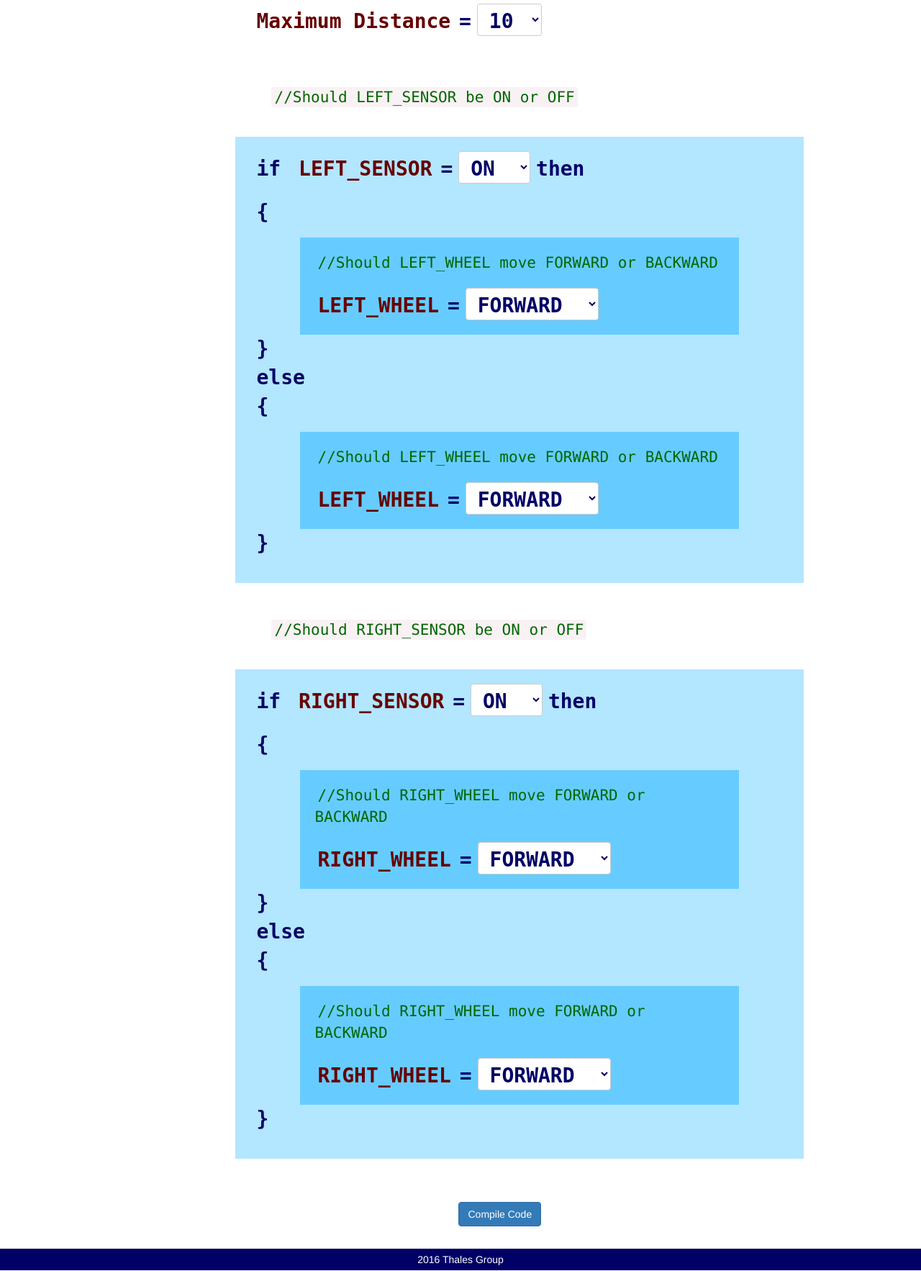
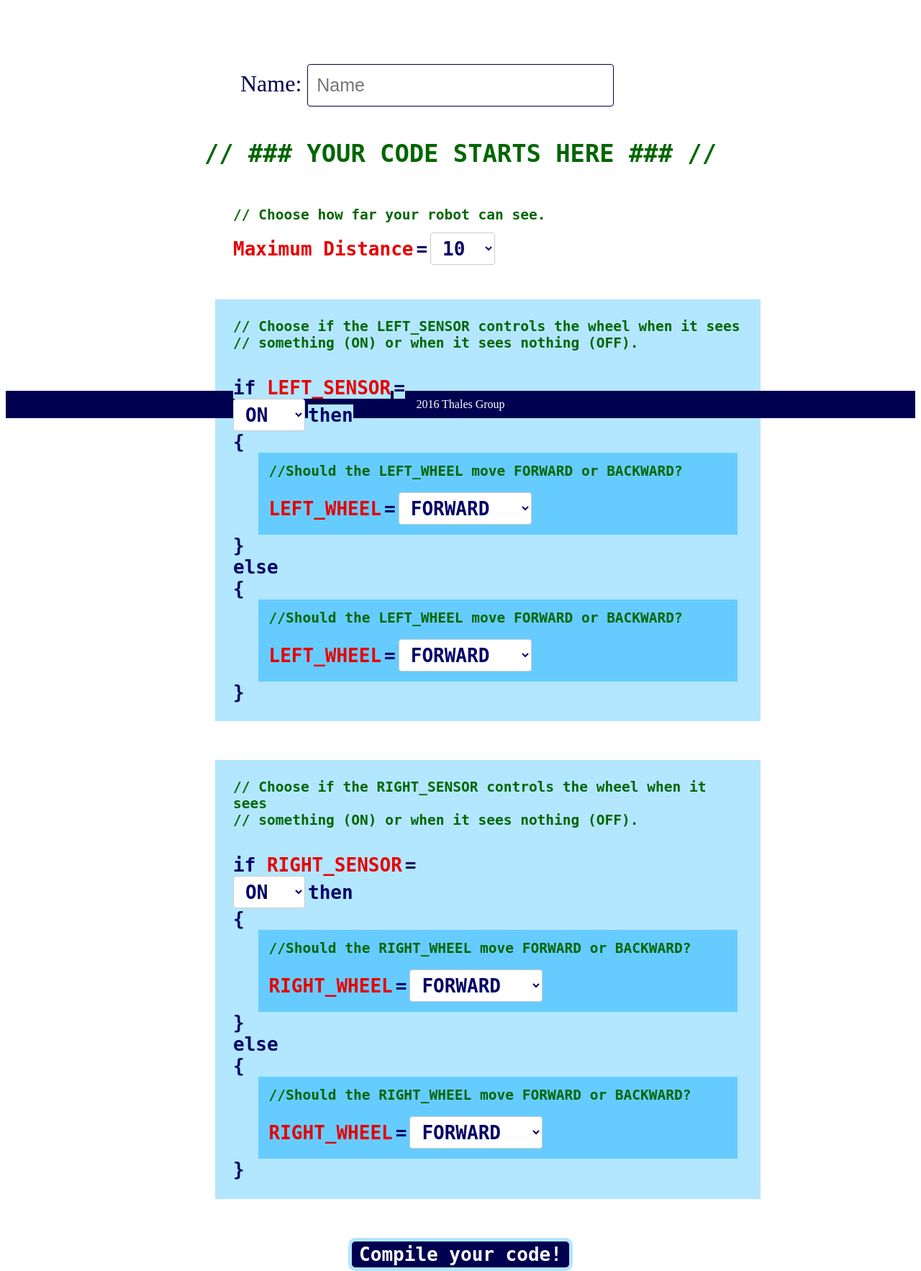
Before and after one commit to vishnu-anirudh/ThalesBigBang, a Django app: page /home/2/ in a window 1280 px wide. Shown: the part 349-2115 px from the top of the page at 72% size. Run offline with Django 3.2, Linux system fonts and the light colour scheme; some libraries are stand-ins or nearby versions.

Commit message:
changes in html files

```diff
--- a/bigbang/kids_gui/templates/kids_gui/base.html
+++ b/bigbang/kids_gui/templates/kids_gui/base.html
@@ -4,16 +4,16 @@
 
 
 {% load staticfiles %}
-<link rel="stylesheet" href="{% static "kids_gui/css/bootstrap.css" %}">
+<link rel="stylesheet" href="{% static "kids_gui/css/bootstrap.css " %}">
 
-<script src="{% static "kids_gui/js/jquery-1.12.1.min.js" %}"></script>
-  <script src="{% static "kids_gui/js/bootstrap.min.js" %}"></script>
+<script src="{% static "kids_gui/js/jquery-1.12.1.min.js "%}"></script>
+  <script src="{% static "kids_gui/js/bootstrap.min.js " %}"></script>
 <style>
 #header {
     background-color:white;
     color:white;
     text-align:center;
-    padding:10px;
+    padding:40px 0px;
 
 }
 
@@ -24,7 +24,7 @@
     padding:10px;
 }
 #footer {
-    background-color:#000066;
+    background-color:#000050;
     color:white;
     clear:both;
     text-align:center;
@@ -35,27 +35,26 @@
     height: 500px;
 }
 </style>
+
 </head>
 <body>
-
+<div style="width:100%">
 	<div class="row" id="header">
-  <div class="col-md-12"> <a href="/home/"> <img src="{% static "kids_gui/img/thales_logo.png" %}" alt="Home page" ></a></div>
+		<div> <a href="/home/"> <img src="{% static "kids_gui/img/thales_logo.png " %}" alt="Home page" ></a></div>
 	</div>
 
 
-<div class="row" id="main_content">
-  <div class="col-md-1"></div>
-  <div class="col-md-2"></div>
-  <div class="col-md-8">
 
+	<div id="main_content">
 		{% block content %}
 
 		{% endblock %}
 	</div>
-  <div class="col-md-1"></div>
+
 </div>
 
-<div class="row" id="footer">
-  <div class="col-md-12">2016 Thales Group</div>
+<div class="row" id="footer" style="padding:10px;">
+  <div>2016 Thales Group</div>
+</div>
 </body>
 </html>
--- a/bigbang/kids_gui/templates/kids_gui/detail.html
+++ b/bigbang/kids_gui/templates/kids_gui/detail.html
@@ -30,29 +30,31 @@
     margin-left:50px;
 }
 </style>
-<form class="form-horizontal" role="form" method="post" action="">
+<form class="form-horizontal" role="form" method="post" action="" style="width:100%">
  			{% csrf_token %}
 
 	<br>
 	<br>
 
-    <div class="form-group" style="padding:10px;">
-        <label for="name" style="font-size:200%;color:#000066display:inline;">Name: </label>
+    <div class="form-group" style="padding:10px;margin-left: 25%;">
+        <label for="name" style="font-size:200%;color:#000050;display:inline;">Name: </label>
 
-            <input type="text" class="form-control" id="name" name="your_name" placeholder="Name" value="" style="display: block; width: 400px; height: 45px; padding: 6px 12px; font-size: 25px; line-height: 1.42857143; color: #555; background-color: #fff; background-image: none; border: 1px solid #ccc; border-radius: 4px; display: inline;"/>
+            <input type="text" class="form-control" id="name" name="your_name" placeholder="Name" value="" style="display: block; width: 400px; height: 45px; padding: 6px 12px; font-size: 25px; line-height: 1.42857143; color: #000050; background-color: #fff; background-image: none; border: 1px solid #000050; border-radius: 4px; display: inline;"/>
 
     </div>
 
 	<br>
 	<br>
 
-    <code style="font-weight:bold; font-size:260%; font-family:monospace; color:#006600; background-color:#FFFFFF">// ### YOUR CODE STARTS HERE ### //</code><br>
+    <div style="font-weight:bold; font-size:260%; font-family:monospace; color:#006600; background-color:#FFFFFF;text-align: center;">// ### YOUR CODE STARTS HERE ### //</div>
+	<br>
 
 	<br>
 	<br>
 
-    <div class="form-group" style="padding:0px 40px">
-        <label for="max_dist" ><code style="font-size:200%;color:#660000;font-weight:bold;font-family:monospace;background-color:#FFFFFF; display: inline;" >Maximum Distance</code>
+    <code style="margin-left: 25%;font-size:150%;color:#006600;font-weight:bold;font-family:monospace;background-color:#FFFFFF; display: inline;" >// Choose how far your robot can see.</code>
+	<div style="padding:1% 0%; margin-left: 25%;width: 50%">
+		<label for="max_dist" ><code style="font-size:200%;color:#e60000;font-weight:bold;font-family:monospace;background-color:#FFFFFF; display: inline;" >Maximum Distance</code>
 		<code style="font-size:200%;color:#000066;font-weight:bold;font-family:monospace;background-color:#FFFFFF; display: inline;"> =</code></label>
 
 		<select id="max_dist" name="max_dist" style="display: block; width: 90px; height: 45px; padding: 6px 12px; font-weight: bold; font-size: 200%; font-family:monospace; line-height: 1.42857143; color: #000066; background-color: #fff; background-image: none; border: 1px solid #ccc; border-radius: 4px; display: inline;">
@@ -72,18 +74,17 @@
 	<br>
 	<br>
 
-    <div class="code_comment">
-		<code style="font-size:150%;color:#006600">//Should LEFT_SENSOR be ON or OFF</code>
-    </div>
+	<div style="background-color:#b3e6ff;padding:2% 2%;margin-left: 23%; width: 56%">
 
-	<br>
-	<br>
+		<code style="font-size:150%;color:#006600;font-weight:bold;font-family:monospace;background-color:#b3e6ff; display: inline;" >// Choose if the LEFT_SENSOR controls the wheel when it sees<br></code>
+		<code style="font-size:150%;color:#006600;font-weight:bold;font-family:monospace;background-color:#b3e6ff; display: inline;" >// something (ON) or when it sees nothing (OFF).<br></code>
 
-	<div style="background-color:#b3e6ff;padding:20px 40px;width:790px;">
+		<br>
+		<br>
 
-		<div class="form-group" >
+		<div>
 			<label for="arg_1"><code style="font-size:200%;color:#000066;font-weight:bold;font-family:monospace;background-color:#b3e6ff; display: inline;">if  </code>
-			<code style="font-size:200%;color:#660000;font-weight:bold;font-family:monospace;background-color:#b3e6ff; display: inline;">LEFT_SENSOR</code>
+			<code style="font-size:200%;color:#e60000;font-weight:bold;font-family:monospace;background-color:#b3e6ff; display: inline;">LEFT_SENSOR</code>
 			<code style="font-size:200%;color:#000066;font-weight:bold;font-family:monospace;background-color:#b3e6ff; display: inline;"> =</code><br></label>
 
 
@@ -97,20 +98,20 @@
 
 		</div>
 
-		<div class="form-group">
+		<div>
 			<code style="font-size:200%;color:#000066;font-weight:bold;font-family:monospace;background-color:#b3e6ff;">{</code>
 		</div>
 
-		<div style="background-color:#66ccff;padding:20px;margin:0px 50px;">
+		<div style="background-color:#66ccff;padding:2%;margin-left:5%; width: 90%;">
 
 			<div>
-				<code style="font-size:150%;color:#006600;background-color:#66ccff;">//Should LEFT_WHEEL move FORWARD or BACKWARD</code>
+				<code style="font-size:150%;color:#006600;font-weight:bold;font-family:monospace;background-color:#66ccff; display: inline;" >//Should the LEFT_WHEEL move FORWARD or BACKWARD?</code>
 			</div>
 
 			<br>
 
 			<div>
-				<code style="font-size:200%; color:#660000; font-weight:bold; font-family:monospace; background-color:#66ccff; display:inline;">LEFT_WHEEL</code>
+				<code style="font-size:200%; color:#e60000; font-weight:bold; font-family:monospace; background-color:#66ccff; display:inline;">LEFT_WHEEL</code>
 				<code style="font-size:200%; color:#000066; font-weight:bold; font-family:monospace; background-color:#66ccff; display:inline;"> =</code>
 				<select name="left_wheel_1" style="display:block; width:185px; height:45px; padding:6px 12px; font-weight:bold; font-size:200%; font-family:monospace; line-height:1.42857143; color:#000066; background-color:#fff; background-image:none; border:1px solid #ccc; border-radius:4px; display:inline;">
 					<option>FORWARD</option>
@@ -120,7 +121,7 @@
 
 		</div>
 
-		<div class="form-group">
+		<div>
 			<code style="font-size:200%;color:#000066;font-weight:bold;font-family:monospace;background-color:#b3e6ff;">}</code>
 			<br>
 			<code style="font-size:200%;color:#000066;font-weight:bold;font-family:monospace;background-color:#b3e6ff; display: inline;">else  </code>
@@ -128,18 +129,18 @@
 			<code style="font-size:200%;color:#000066;font-weight:bold;font-family:monospace;background-color:#b3e6ff;">{</code>
 		</div>
 
-		<div style="background-color:#66ccff;padding:20px;margin:0px 50px;">
+		<div style="background-color:#66ccff;padding:2%;margin-left:5%; width: 90%;">
 
 			<div>
-				<code style="font-size:150%;color:#006600;background-color:#66ccff;">//Should LEFT_WHEEL move FORWARD or BACKWARD</code>
+				<code style="font-size:150%;color:#006600;font-weight:bold;font-family:monospace;background-color:#66ccff; display: inline;" >//Should the LEFT_WHEEL move FORWARD or BACKWARD?</code>
 			</div>
 
 			<br>
 
 			<div>
-				<code style="font-size:200%;color:#660000;font-weight:bold;font-family:monospace; background-color:#66ccff; display: inline;">LEFT_WHEEL</code>
-				<code style="font-size:200%;color:#000066;font-weight:bold;font-family:monospace; background-color:#66ccff; display: inline;"> =</code>
-				<select class="form-control2" name="left_wheel_1"style="display: block; width: 185px; height: 45px; padding: 6px 12px; font-weight: bold; font-size: 200%; font-family:monospace; line-height: 1.42857143; color: #000066; background-color: #fff; background-image: none; border: 1px solid #ccc; border-radius: 4px; display: inline;">
+				<code style="font-size:200%; color:#e60000; font-weight:bold; font-family:monospace; background-color:#66ccff; display:inline;">LEFT_WHEEL</code>
+				<code style="font-size:200%; color:#000066; font-weight:bold; font-family:monospace; background-color:#66ccff; display:inline;"> =</code>
+				<select name="left_wheel_1" style="display:block; width:185px; height:45px; padding:6px 12px; font-weight:bold; font-size:200%; font-family:monospace; line-height:1.42857143; color:#000066; background-color:#fff; background-image:none; border:1px solid #ccc; border-radius:4px; display:inline;">
 					<option>FORWARD</option>
 					<option>BACKWARD</option>
 				</select>
@@ -147,7 +148,7 @@
 
 		</div>
 
-		<div class="form-group">
+		<div>
 			<code style="font-size:200%;color:#000066;font-weight:bold;font-family:monospace;background-color:#b3e6ff;">}</code>
 		</div>
 
@@ -155,21 +156,19 @@
 
 	<br>
 	<br>
+	<br>
 
-	<div class="code_comment">
-		<code style="font-size:150%;color:#006600">//Should RIGHT_SENSOR be ON or OFF</code>
-	</div>
+	<div style="background-color:#b3e6ff;padding:2% 2%;margin-left: 23%; width: 56%">
 
-
+		<code style="font-size:150%;color:#006600;font-weight:bold;font-family:monospace;background-color:#b3e6ff; display: inline;" >// Choose if the RIGHT_SENSOR controls the wheel when it sees <br></code>
+		<code style="font-size:150%;color:#006600;font-weight:bold;font-family:monospace;background-color:#b3e6ff; display: inline;" >// something (ON) or when it sees nothing (OFF).<br></code>
 
 		<br>
 		<br>
 
-	<div style="background-color:#b3e6ff;padding:20px 40px;width:790px;">
-
-		<div class="form-group" >
+		<div>
 			<label for="arg_1"><code style="font-size:200%;color:#000066;font-weight:bold;font-family:monospace;background-color:#b3e6ff; display: inline;">if  </code>
-			<code style="font-size:200%;color:#660000;font-weight:bold;font-family:monospace;background-color:#b3e6ff; display: inline;">RIGHT_SENSOR</code>
+			<code style="font-size:200%;color:#e60000;font-weight:bold;font-family:monospace;background-color:#b3e6ff; display: inline;">RIGHT_SENSOR</code>
 			<code style="font-size:200%;color:#000066;font-weight:bold;font-family:monospace;background-color:#b3e6ff; display: inline;"> =</code><br></label>
 
 
@@ -183,20 +182,20 @@
 
 		</div>
 
-		<div class="form-group">
+		<div>
 			<code style="font-size:200%;color:#000066;font-weight:bold;font-family:monospace;background-color:#b3e6ff;">{</code>
 		</div>
 
-		<div style="background-color:#66ccff;padding:20px;margin:0px 50px;">
+		<div style="background-color:#66ccff;padding:2%;margin-left:5%; width: 90%;">
 
 			<div>
-				<code style="font-size:150%;color:#006600;background-color:#66ccff;">//Should RIGHT_WHEEL move FORWARD or BACKWARD</code>
+				<code style="font-size:150%;color:#006600;font-weight:bold;font-family:monospace;background-color:#66ccff; display: inline;" >//Should the RIGHT_WHEEL move FORWARD or BACKWARD?</code>
 			</div>
 
 			<br>
 
 			<div>
-				<code style="font-size:200%; color:#660000; font-weight:bold; font-family:monospace; background-color:#66ccff; display:inline;">RIGHT_WHEEL</code>
+				<code style="font-size:200%; color:#e60000; font-weight:bold; font-family:monospace; background-color:#66ccff; display:inline;">RIGHT_WHEEL</code>
 				<code style="font-size:200%; color:#000066; font-weight:bold; font-family:monospace; background-color:#66ccff; display:inline;"> =</code>
 				<select name="left_wheel_1" style="display:block; width:185px; height:45px; padding:6px 12px; font-weight:bold; font-size:200%; font-family:monospace; line-height:1.42857143; color:#000066; background-color:#fff; background-image:none; border:1px solid #ccc; border-radius:4px; display:inline;">
 					<option>FORWARD</option>
@@ -206,7 +205,7 @@
 
 		</div>
 
-		<div class="form-group">
+		<div>
 			<code style="font-size:200%;color:#000066;font-weight:bold;font-family:monospace;background-color:#b3e6ff;">}</code>
 			<br>
 			<code style="font-size:200%;color:#000066;font-weight:bold;font-family:monospace;background-color:#b3e6ff; display: inline;">else  </code>
@@ -214,18 +213,18 @@
 			<code style="font-size:200%;color:#000066;font-weight:bold;font-family:monospace;background-color:#b3e6ff;">{</code>
 		</div>
 
-		<div style="background-color:#66ccff;padding:20px;margin:0px 50px;">
+		<div style="background-color:#66ccff;padding:2%;margin-left:5%; width: 90%;">
 
 			<div>
-				<code style="font-size:150%;color:#006600;background-color:#66ccff;">//Should RIGHT_WHEEL move FORWARD or BACKWARD</code>
+				<code style="font-size:150%;color:#006600;font-weight:bold;font-family:monospace;background-color:#66ccff; display: inline;" >//Should the RIGHT_WHEEL move FORWARD or BACKWARD?</code>
 			</div>
 
 			<br>
 
 			<div>
-				<code style="font-size:200%;color:#660000;font-weight:bold;font-family:monospace; background-color:#66ccff; display: inline;">RIGHT_WHEEL</code>
-				<code style="font-size:200%;color:#000066;font-weight:bold;font-family:monospace; background-color:#66ccff; display: inline;"> =</code>
-				<select class="form-control2" name="left_wheel_1"style="display: block; width: 185px; height: 45px; padding: 6px 12px; font-weight: bold; font-size: 200%; font-family:monospace; line-height: 1.42857143; color: #000066; background-color: #fff; background-image: none; border: 1px solid #ccc; border-radius: 4px; display: inline;">
+				<code style="font-size:200%; color:#e60000; font-weight:bold; font-family:monospace; background-color:#66ccff; display:inline;">RIGHT_WHEEL</code>
+				<code style="font-size:200%; color:#000066; font-weight:bold; font-family:monospace; background-color:#66ccff; display:inline;"> =</code>
+				<select name="left_wheel_1" style="display:block; width:185px; height:45px; padding:6px 12px; font-weight:bold; font-size:200%; font-family:monospace; line-height:1.42857143; color:#000066; background-color:#fff; background-image:none; border:1px solid #ccc; border-radius:4px; display:inline;">
 					<option>FORWARD</option>
 					<option>BACKWARD</option>
 				</select>
@@ -233,7 +232,7 @@
 
 		</div>
 
-		<div class="form-group">
+		<div>
 			<code style="font-size:200%;color:#000066;font-weight:bold;font-family:monospace;background-color:#b3e6ff;">}</code>
 		</div>
 
@@ -243,9 +242,9 @@
 	<br>
 	<br>
 
-    <div class="form-group">
+    <div style="text-align: center;">
         <div style="padding:0px 325px;">
-            <input id="submit" name="submit" type="submit" value="Compile Code" class="btn btn-primary">
+            <input id="submit" name="submit" type="submit" value="Compile your code!" style="border-radius: 10px; border: 5px solid #b3e6ff; padding:3px 10px;font-size:200%;color:#FFFFFF;font-weight:bold;font-family:monospace;background-color:#000050;">
         </div>
     </div>
     <div class="form-group">
```
Also changed, not shown: bigbang/kids_gui/templates/kids_gui/congratulations.html (added, +19 -0 lines), bigbang/kids_gui/templates/kids_gui/index.html (+4 -4 lines). Lines whose indentation alone changed are shown as unchanged.
